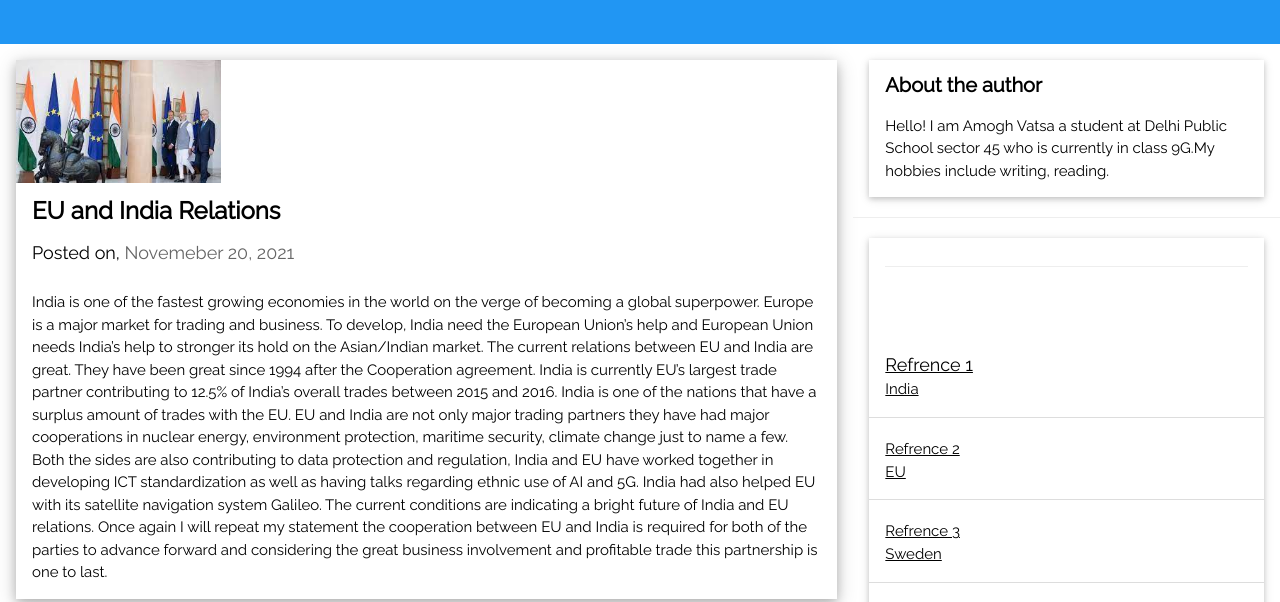
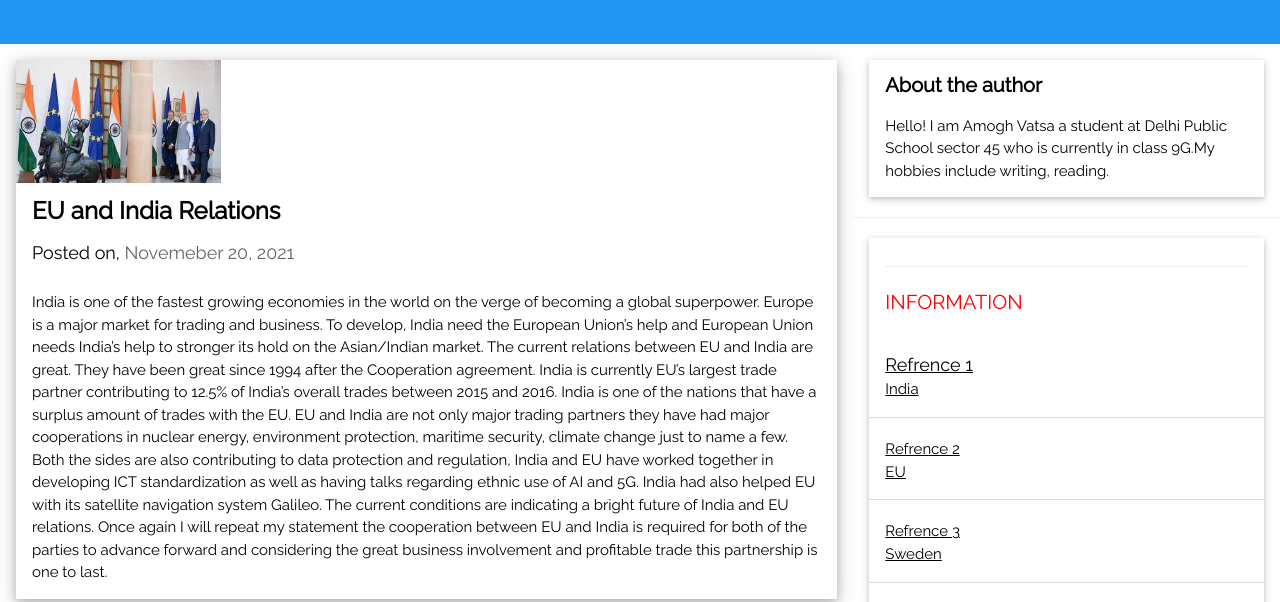
Before and after one commit to AMOGHVATSA/AMOGHVATSA.github.io, a plain HTML site: page index.html in a window 1280 px wide. Shown: the part 137-739 px from the top of the page. Drawn offline with nearby package versions, Linux system fonts and the light colour scheme.

Commit message:
Update index.html

```diff
--- a/index.html
+++ b/index.html
@@ -87,7 +87,7 @@ I am Amogh Vatsa a student at Delhi Public School sector 45 who is currently in
     <div class="w3-container w3-padding">
 
   <hr>
-        <h4><fontcolor="blue">INFORMATION</h4>
+        <h4 style="color:red">INFORMATION</h4>
     </div>
 
     <ul class="w3-ul w3-hoverable w3-white">
```
